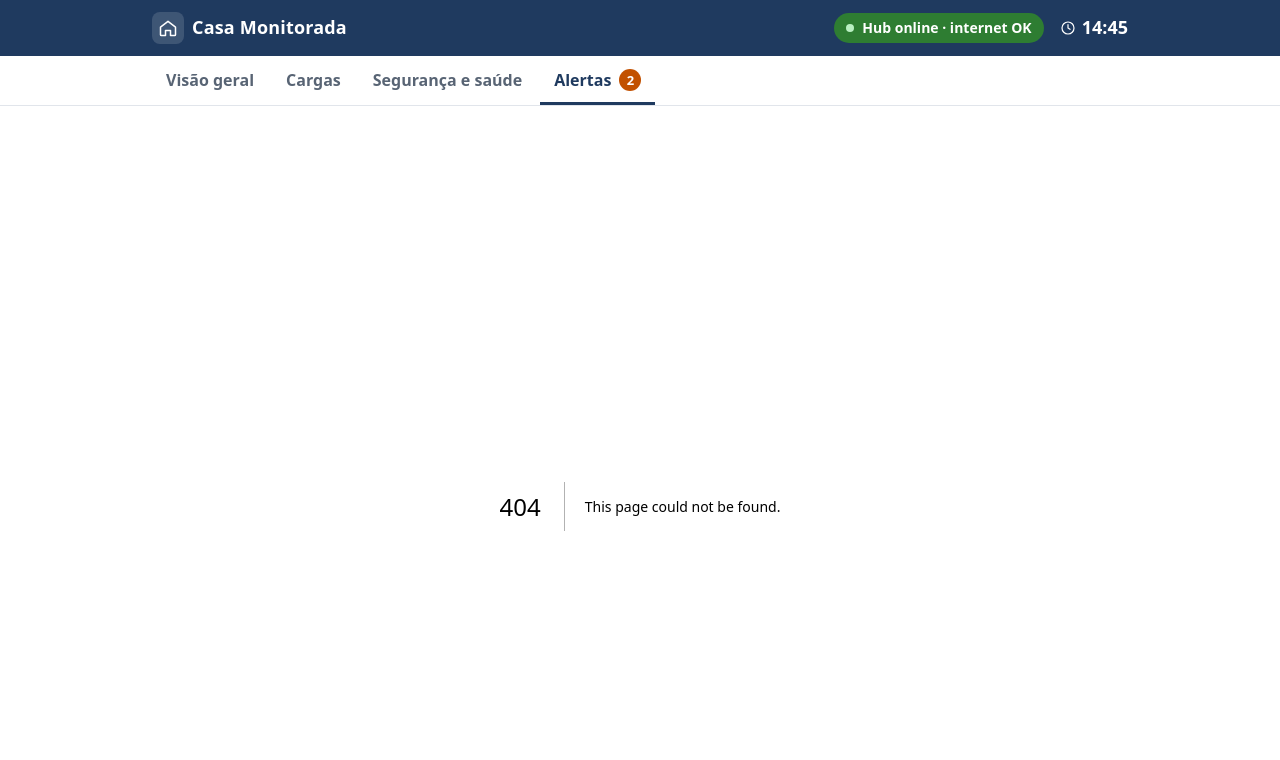
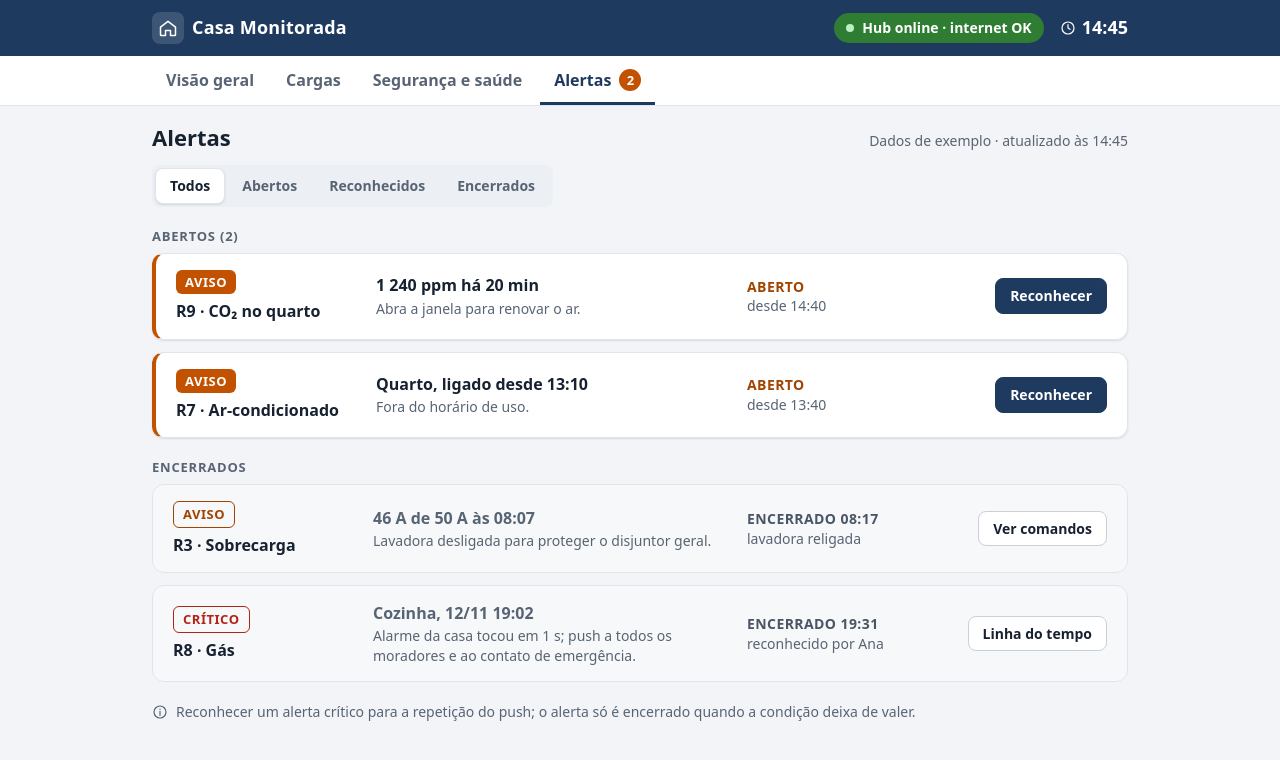
Before and after one commit to carneirofc/1322010-2025.3-A--IoT-Smart-Home-Software-Integration, a Next.js app in the folder prototype/: page /alertas in a window 1280 px wide. Before the commit this address had no page. Shown: the top 760 px of the page. Built offline with nearby package versions, Linux system fonts and the light colour scheme.

Commit message:
feat(prototype): add alerts screen with local filters

```diff
--- /dev/null
+++ b/prototype/src/app/alertas/page.tsx
@@ -0,0 +1,20 @@
+import type { Metadata } from "next";
+import { AlertBoard } from "@/components/AlertBoard";
+import { InfoIcon } from "@/components/icons";
+import { Page } from "@/components/Page";
+import { scenario } from "@/mocks/scenario";
+
+export const metadata: Metadata = { title: "Alertas" };
+
+export default function AlertsPage() {
+  return (
+    <Page title="Alertas" updatedAt={scenario.now}>
+      <AlertBoard initialAlerts={scenario.alerts} />
+      <p className="mt-5 flex items-center gap-2 text-fg-muted text-sm">
+        <InfoIcon size="sm" />
+        Reconhecer um alerta crítico para a repetição do push; o alerta só é encerrado quando a
+        condição deixa de valer.
+      </p>
+    </Page>
+  );
+}
--- /dev/null
+++ b/prototype/src/components/AlertBoard.tsx
@@ -0,0 +1,80 @@
+"use client";
+
+import { useState } from "react";
+import type { Alert, AlertState } from "@/mocks/types";
+import { AlertItem } from "./AlertItem";
+import { Button } from "./Button";
+
+type Filter = "all" | AlertState["kind"];
+
+const FILTERS: readonly { id: Filter; label: string }[] = [
+  { id: "all", label: "Todos" },
+  { id: "open", label: "Abertos" },
+  { id: "acknowledged", label: "Reconhecidos" },
+  { id: "closed", label: "Encerrados" },
+];
+
+const GROUPS: readonly { kind: AlertState["kind"]; title: (count: number) => string }[] = [
+  { kind: "open", title: (count) => `Abertos (${count})` },
+  { kind: "acknowledged", title: (count) => `Reconhecidos (${count})` },
+  { kind: "closed", title: () => "Encerrados" },
+];
+
+function acknowledge(alert: Alert): Alert {
+  if (alert.state.kind !== "open") return alert;
+  return { ...alert, state: { kind: "acknowledged", since: alert.state.since } };
+}
+
+/** Alert list with local-only filters and acknowledgement (no backend). */
+export function AlertBoard({ initialAlerts }: { initialAlerts: readonly Alert[] }) {
+  const [alerts, setAlerts] = useState(initialAlerts);
+  const [filter, setFilter] = useState<Filter>("all");
+
+  const onAcknowledge = (id: string) =>
+    setAlerts((current) => current.map((alert) => (alert.id === id ? acknowledge(alert) : alert)));
+
+  const groups = GROUPS.filter((group) => filter === "all" || filter === group.kind)
+    .map((group) => ({
+      ...group,
+      items: alerts.filter((alert) => alert.state.kind === group.kind),
+    }))
+    .filter((group) => group.items.length > 0);
+
+  return (
+    <>
+      <div>
+        <fieldset className="inline-flex gap-0.5 rounded-lg bg-neutral-bg p-[3px]">
+          <legend className="sr-only">Filtrar alertas</legend>
+          {FILTERS.map((option) => (
+            <Button
+              key={option.id}
+              variant="segment"
+              aria-pressed={filter === option.id}
+              onClick={() => setFilter(option.id)}
+            >
+              {option.label}
+            </Button>
+          ))}
+        </fieldset>
+      </div>
+      {groups.map((group) => (
+        <section key={group.kind} aria-labelledby={`${group.kind}-title`}>
+          <h2
+            id={`${group.kind}-title`}
+            className="mt-5 mb-2 font-bold text-fg-muted text-xs uppercase tracking-[0.06em]"
+          >
+            {group.title(group.items.length)}
+          </h2>
+          <div className="space-y-3">
+            {group.items.map((alert) => (
+              <AlertItem key={alert.id} alert={alert} onAcknowledge={onAcknowledge} />
+            ))}
+          </div>
+        </section>
+      ))}
+      {groups.length === 0 ? (
+        <p className="mt-5 text-fg-muted text-sm">Nenhum alerta neste filtro.</p>
+      ) : null}
+    </>
+  );
+}
--- /dev/null
+++ b/prototype/src/components/AlertItem.tsx
@@ -0,0 +1,73 @@
+import type { Alert } from "@/mocks/types";
+import { Button } from "./Button";
+import { Card } from "./Card";
+import { SeverityBadge } from "./SeverityBadge";
+import { SEVERITY_TONE } from "./tones";
+
+function StateColumn({ state }: { state: Alert["state"] }) {
+  const label = "font-extrabold text-sm tracking-[0.03em]";
+  switch (state.kind) {
+    case "open":
+      return (
+        <div className="text-sm">
+          <p className={`${label} text-warning-fg`}>ABERTO</p>
+          <p className="text-fg-muted">desde {state.since}</p>
+        </div>
+      );
+    case "acknowledged":
+      return (
+        <div className="text-sm">
+          <p className={`${label} text-fg`}>RECONHECIDO</p>
+          <p className="text-fg-muted">desde {state.since}</p>
+        </div>
+      );
+    case "closed":
+      return (
+        <div className="text-sm">
+          <p className={`${label} text-neutral-fg`}>ENCERRADO {state.at}</p>
+          <p className="text-fg-muted">{state.note}</p>
+        </div>
+      );
+  }
+}
+
+/** One alert: severity and rule | what happened | state | action. */
+export function AlertItem({
+  alert,
+  onAcknowledge,
+}: {
+  alert: Alert;
+  onAcknowledge?: (id: string) => void;
+}) {
+  const closed = alert.state.kind === "closed";
+  return (
+    <Card
+      as="article"
+      flush
+      muted={closed}
+      tone={closed ? undefined : SEVERITY_TONE[alert.severity]}
+      className="grid grid-cols-[180px_1fr_190px_150px] items-center gap-5 px-5 py-4 max-sm:grid-cols-1 max-sm:gap-3"
+    >
+      <div>
+        <SeverityBadge severity={alert.severity} outlined={closed} />
+        <p className="mt-1.5 font-bold">
+          {alert.rule} · {alert.subject}
+        </p>
+      </div>
+      <div>
+        <p className={`mb-0.5 font-bold ${closed ? "text-fg-muted" : ""}`}>{alert.title}</p>
+        <p className="text-fg-muted text-sm">{alert.description}</p>
+      </div>
+      <StateColumn state={alert.state} />
+      <div className="justify-self-end max-sm:justify-self-start">
+        {alert.state.kind === "open" ? (
+          <Button variant="primary" onClick={() => onAcknowledge?.(alert.id)}>
+            Reconhecer
+          </Button>
+        ) : alert.followUp ? (
+          <Button>{alert.followUp}</Button>
+        ) : null}
+      </div>
+    </Card>
+  );
+}
```
